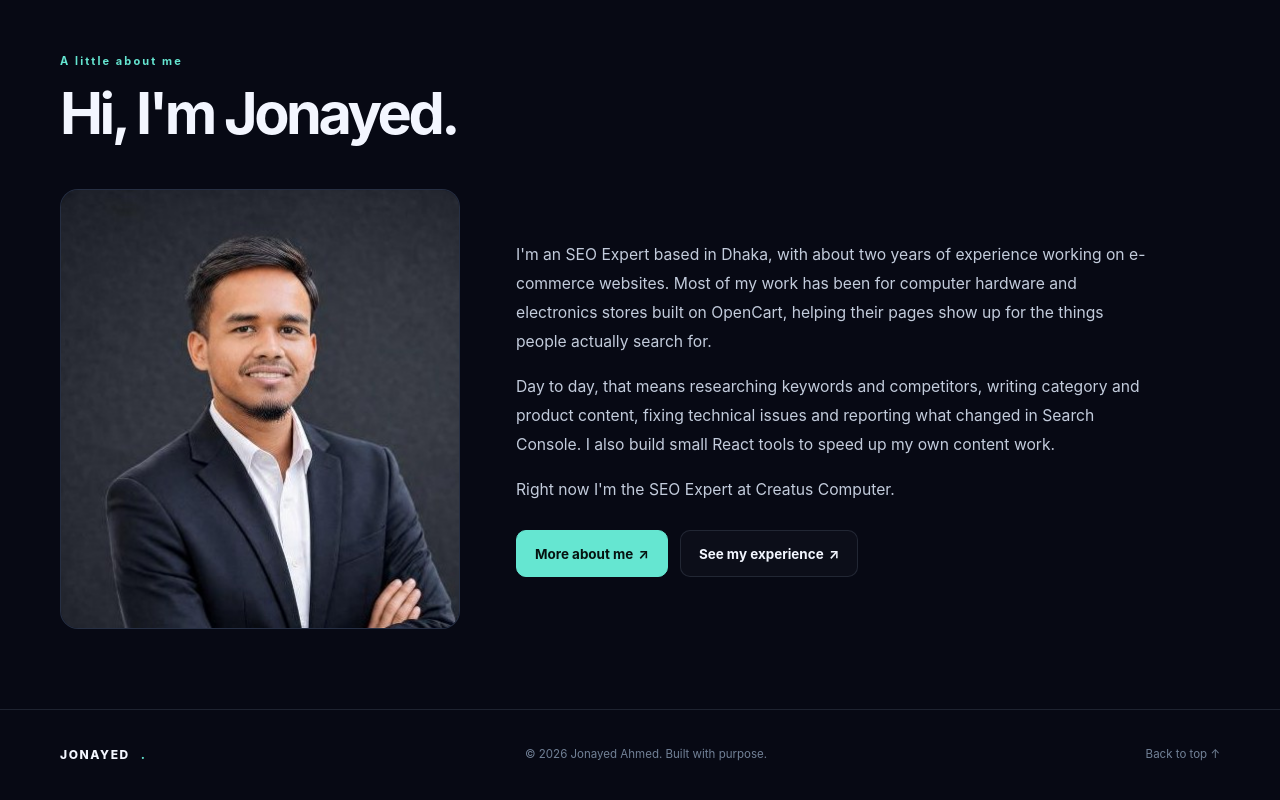
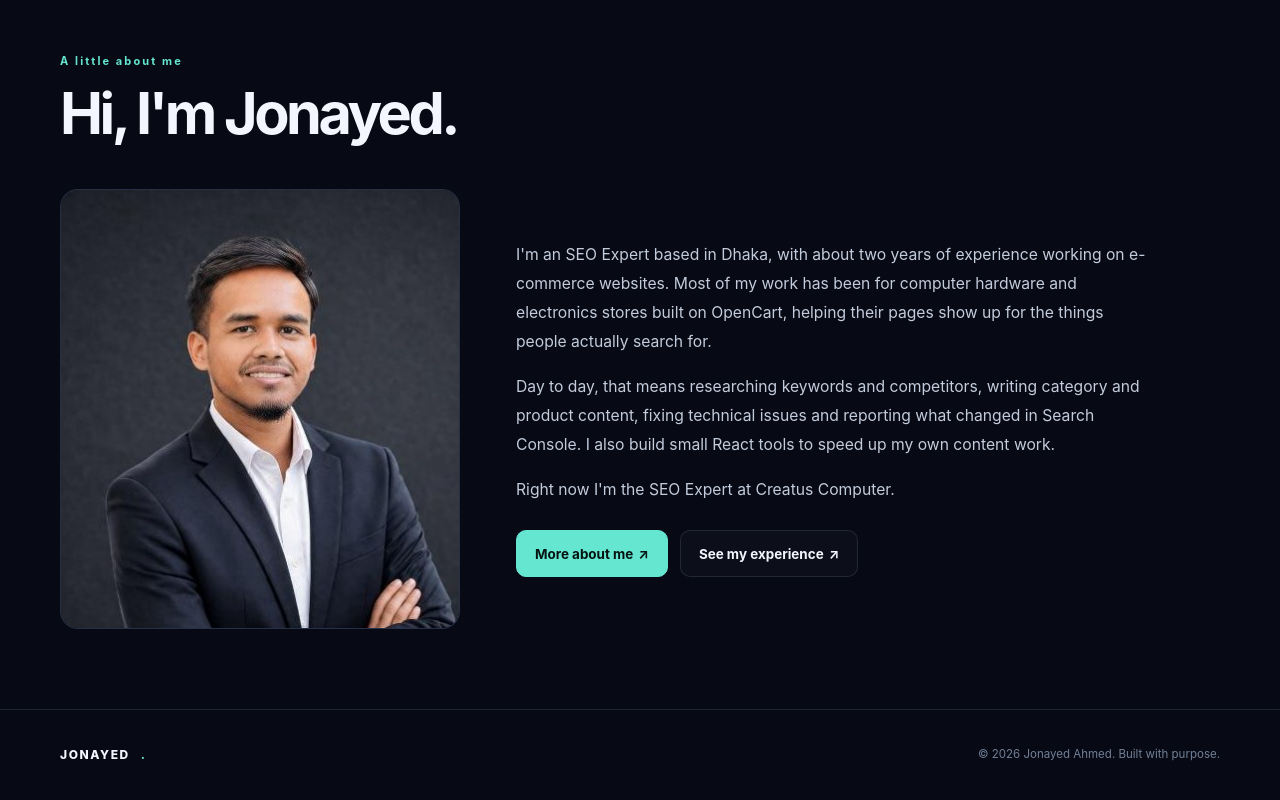
Before and after one commit to jonyedahmed/portfolio, a React (Vite) app: page / in a window 1280 px wide. Shown: the part 1020-1820 px from the top of the page. Built offline with nearby package versions, Linux system fonts and the light colour scheme.

Commit message:
Update App.jsx

```diff
--- a/src/App.jsx
+++ b/src/App.jsx
@@ -81,7 +81,6 @@ function Layout() {
         <div className="container footer-inner">
           <Link to="/" className="footer-brand">JONAYED<span>.</span></Link>
           <p suppressHydrationWarning>© {new Date().getFullYear()} {PROFILE.name}. Built with purpose.</p>
-          <a href="#home">Back to top ↑</a>
         </div>
       </footer>
     </>
```
